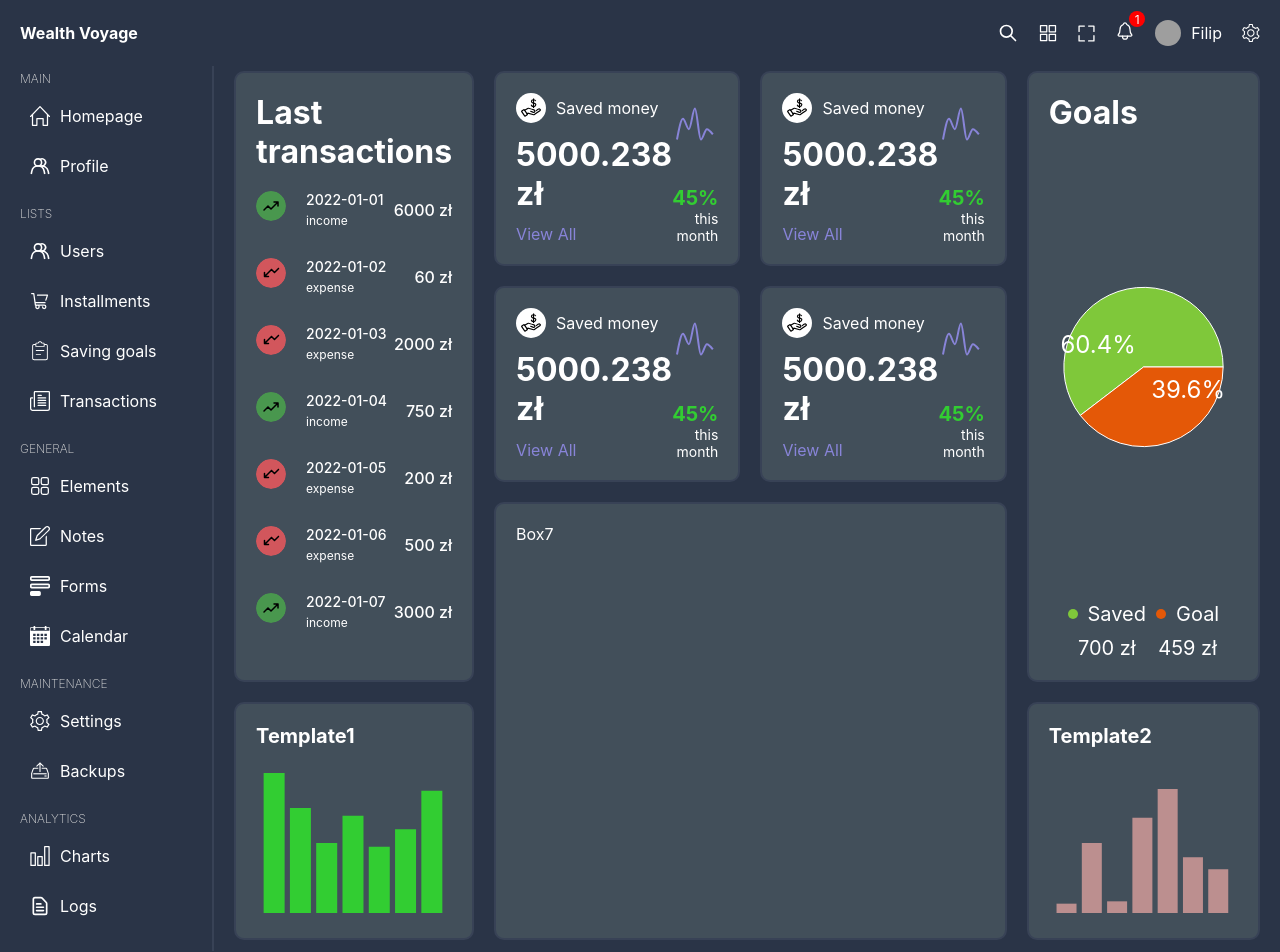
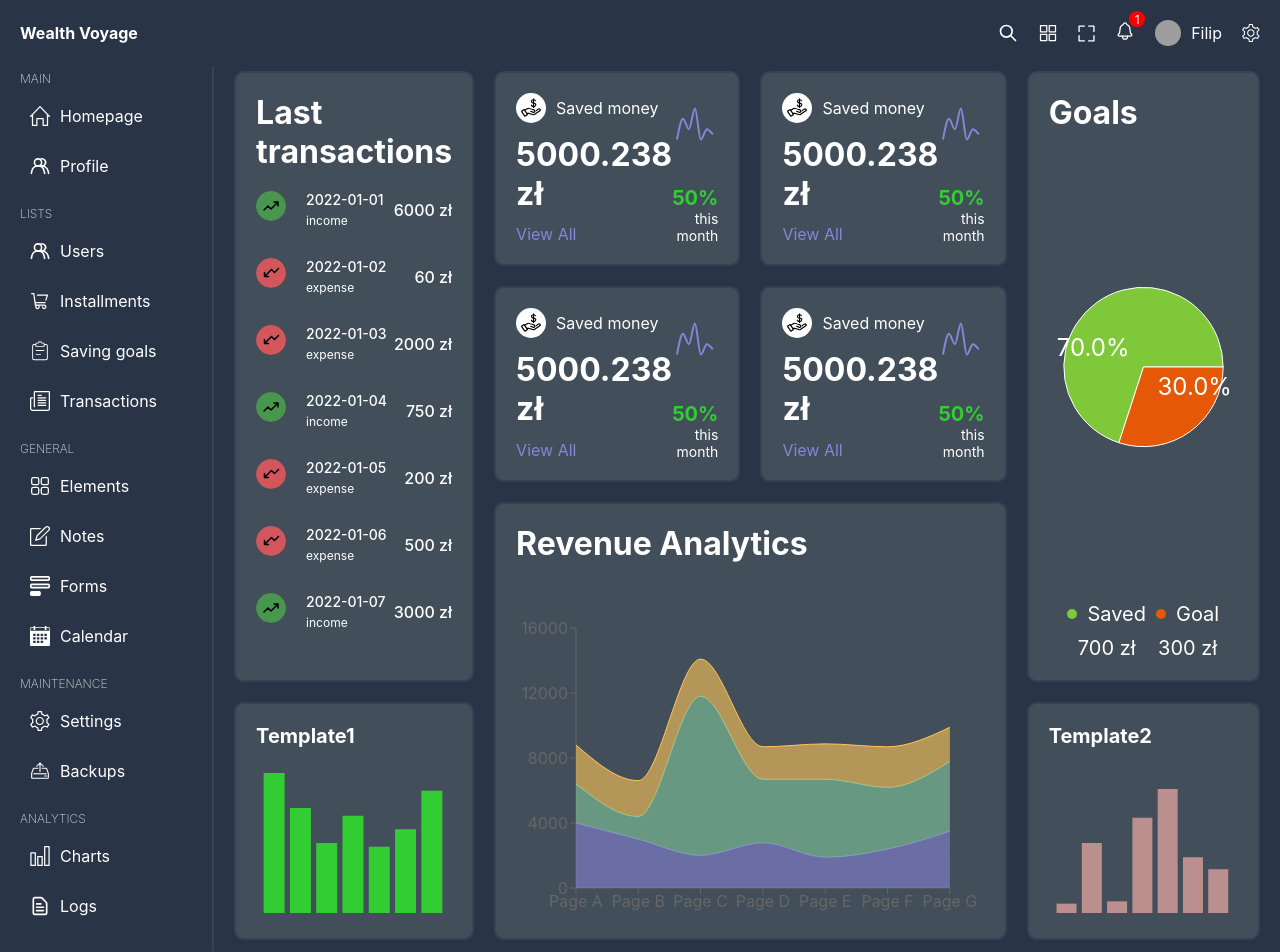
Before and after one commit to Filip-Politowski/WealthVoyage, a React (Create React App) app in the folder WealthVoyage-frontend-02/wealth-voyage/: page / in a window 1280 px wide. Shown: the top 952 px of the page. Built offline with nearby package versions, Linux system fonts and the light colour scheme; grey boxes are pictures that could not be loaded.

Commit message:
Template of big chart in last box

```diff
--- /dev/null
+++ b/WealthVoyage-frontend-02/wealth-voyage/src/components/bigChartBox/BigChartBox.tsx
@@ -0,0 +1,64 @@
+import React from 'react'
+import "./bigChartBox.scss"
+import {
+  AreaChart,
+  Area,
+  XAxis,
+  YAxis,
+  CartesianGrid,
+  Tooltip,
+  ResponsiveContainer,
+} from "recharts";
+import { bigChartData } from '../../data';
+
+const BigChartBox = () => {
+
+
+
+  return (
+    <div className="bigChartBox">
+      <h1>Revenue Analytics</h1>
+      <div className="chart">
+        <ResponsiveContainer width="99%" height="100%">
+          <AreaChart
+            data={bigChartData}
+            margin={{
+              top: 10,
+              right: 30,
+              left: 0,
+              bottom: 0,
+            }}
+          >
+
+            <XAxis dataKey="name" />
+            <YAxis />
+            <Tooltip />
+            <Area
+              type="monotone"
+              dataKey="uv"
+              stackId="1"
+              stroke="#8884d8"
+              fill="#8884d8"
+            />
+            <Area
+              type="monotone"
+              dataKey="pv"
+              stackId="1"
+              stroke="#82ca9d"
+              fill="#82ca9d"
+            />
+            <Area
+              type="monotone"
+              dataKey="amt"
+              stackId="1"
+              stroke="#ffc658"
+              fill="#ffc658"
+            />
+          </AreaChart>
+        </ResponsiveContainer>
+      </div>
+    </div>
+  );
+}
+
+export default BigChartBox
--- /dev/null
+++ b/WealthVoyage-frontend-02/wealth-voyage/src/components/bigChartBox/bigChartBox.scss
@@ -0,0 +1,11 @@
+.bigChartBox{
+width: 100%;
+height: 100%;
+display: flex;
+flex-direction: column;
+justify-content: space-between;
+.chart{
+    width: 100%;
+    height: 300px;
+}
+}
--- a/WealthVoyage-frontend-02/wealth-voyage/src/components/pieChartBox/PieChartBox.tsx
+++ b/WealthVoyage-frontend-02/wealth-voyage/src/components/pieChartBox/PieChartBox.tsx
@@ -4,7 +4,7 @@
 
 const data = [
   { name: "Saved", value: 700, color: "#7fc83a" },
-  { name: "Goal", value: 459, color: "#e45807" },
+  { name: "Goal", value: 300, color: "#e45807" },
 ];
 
 const RADIAN = Math.PI / 180;
--- a/WealthVoyage-frontend-02/wealth-voyage/src/data.ts
+++ b/WealthVoyage-frontend-02/wealth-voyage/src/data.ts
@@ -173,7 +173,7 @@
   title: "Saved money",
   number: "5000.238",
   dataKey: "savings",
-  percentage: 45,
+  percentage: 50,
   chartData: [
     { name: "1", savings: 400 },
     { name: "2", savings: 600 },
@@ -255,3 +255,47 @@
     },
   ],
 };
+export const bigChartData = [
+  {
+    name: "Page A",
+    uv: 4000,
+    pv: 2400,
+    amt: 2400,
+  },
+  {
+    name: "Page B",
+    uv: 3000,
+    pv: 1398,
+    amt: 2210,
+  },
+  {
+    name: "Page C",
+    uv: 2000,
+    pv: 9800,
+    amt: 2290,
+  },
+  {
+    name: "Page D",
+    uv: 2780,
+    pv: 3908,
+    amt: 2000,
+  },
+  {
+    name: "Page E",
+    uv: 1890,
+    pv: 4800,
+    amt: 2181,
+  },
+  {
+    name: "Page F",
+    uv: 2390,
+    pv: 3800,
+    amt: 2500,
+  },
+  {
+    name: "Page G",
+    uv: 3490,
+    pv: 4300,
+    amt: 2100,
+  },
+];
--- a/WealthVoyage-frontend-02/wealth-voyage/src/pages/home/Home.tsx
+++ b/WealthVoyage-frontend-02/wealth-voyage/src/pages/home/Home.tsx
@@ -5,6 +5,7 @@
 import { barChartBox1, barChartBox2, chartBoxSavings } from "../../data";
 import BarChartBox from "../../components/barChartBox/BarChartBox";
 import PieChartBox from "../../components/pieChartBox/PieChartBox";
+import BigChartBox from "../../components/bigChartBox/BigChartBox";
 
 const Home = () => {
   return (
@@ -27,7 +28,7 @@
       <div className="box box6">
         <ChartBox {...chartBoxSavings} />
       </div>
-      <div className="box box7">Box7</div>
+      <div className="box box7"><BigChartBox /></div>
       <div className="box box8">
         <BarChartBox {...barChartBox1} />
       </div>
```
